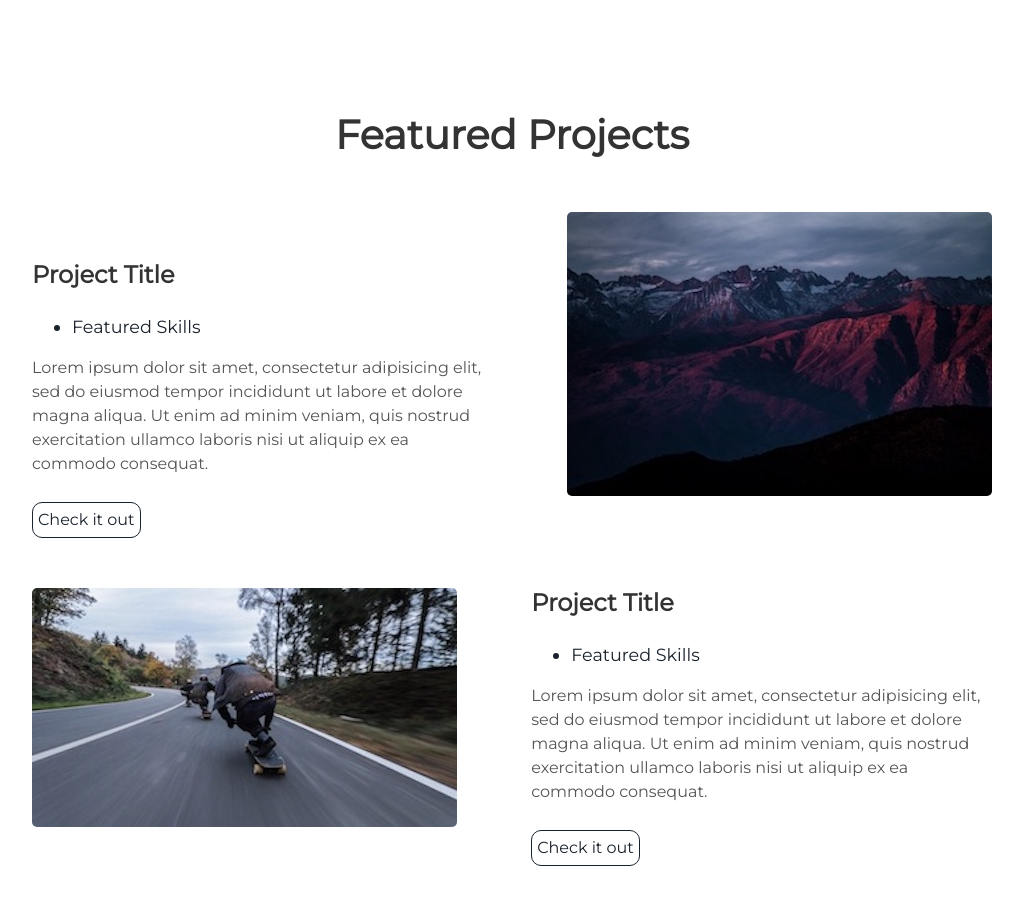
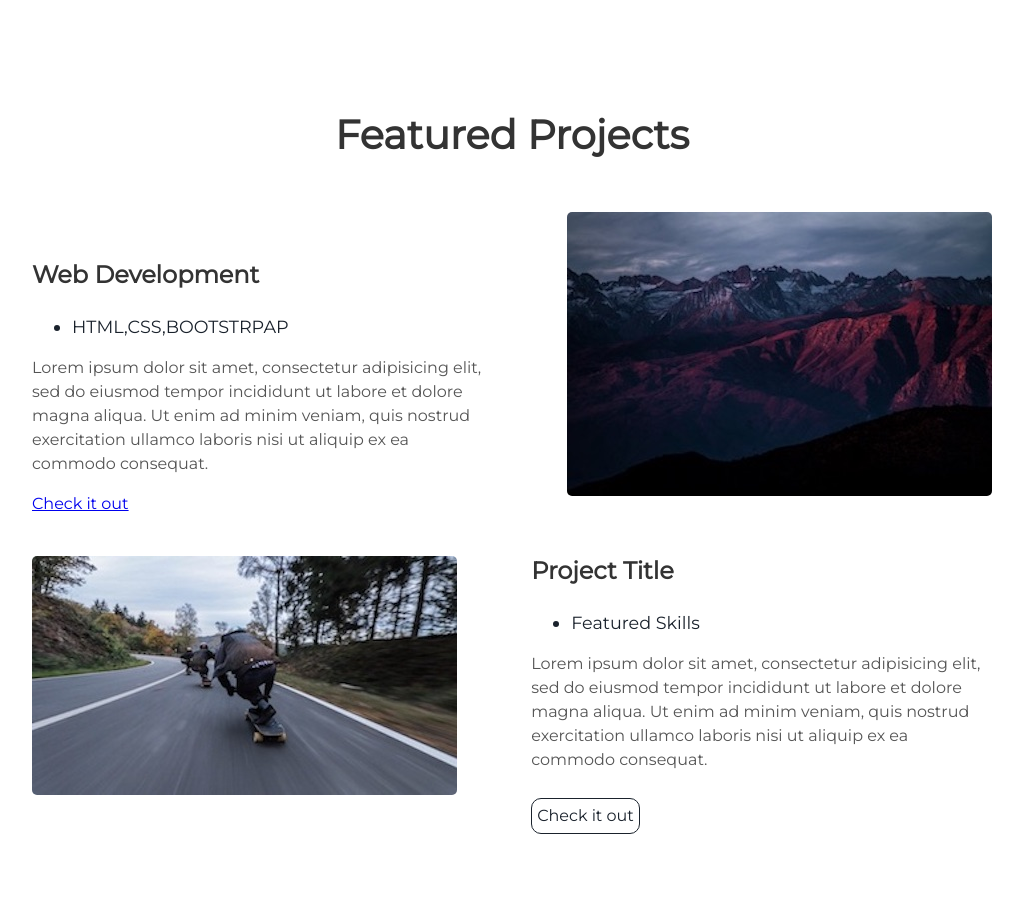
Before and after one commit to swapnilkathane/swapnilkathaneoldweb, a Jekyll site: the page built from index.html, in a window 1280 px wide and 900 px high, scrolled down 1500 px. Shown: the whole window, without its empty margins (128-1151 px from the left). Built offline with Jekyll 4.4.1, drawn with Linux system fonts in a browser that asks for light colours.

Commit message:
Update projects.html

```diff
--- a/_includes/projects.html
+++ b/_includes/projects.html
@@ -6,12 +6,12 @@
     <img alt="mountains" src="{{ "/assets/img/mountains.jpg" | prepend: site.baseurl }}" />
   </div>
   <div class="contents">
-    <h3> Project Title </h3>
+    <h3> Web Development </h3>
     <ul>
-      <li> Featured Skills</li>
+      <li>HTML,CSS,BOOTSTRPAP</li>
     </ul>
     <p>Lorem ipsum dolor sit amet, consectetur adipisicing elit, sed do eiusmod tempor incididunt ut labore et dolore magna aliqua. Ut enim ad minim veniam, quis nostrud exercitation ullamco laboris nisi ut aliquip ex ea commodo consequat.</p>
-    <a class="project-link" href="#">Check it out</a>
+    <a class="http://www.sscad.in/" href="#">Check it out</a>
   </div>
 </div>
 <div class="user-projects">
```
